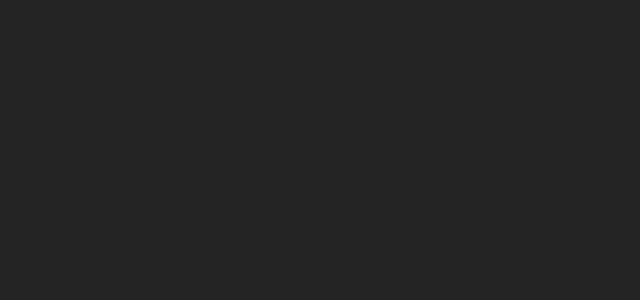
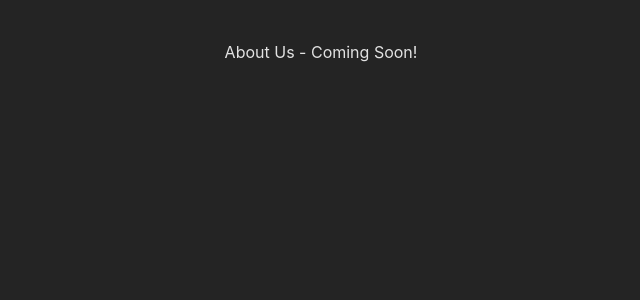
Before and after one commit to adisve/fullstack-project, a React (Vite) app in the folder client/: page /about-us in a window 1280 px wide. Before the commit this address had no page. Shown: the top 300 px of the page, without its empty margins (319-959 px from the left). Built offline with nearby package versions, Linux system fonts and the light colour scheme.

Commit message:
about-us route added and aboutUs folder setup

```diff
--- a/client/src/App.tsx
+++ b/client/src/App.tsx
@@ -1,4 +1,6 @@
 import { LandingPage } from './components/landingPage/LandingPage';
+import { AboutUsPage } from './components/aboutUsPage/AboutUsPage';
+
 import { Routes, Route } from 'react-router-dom';
 import { Container } from '@mui/material';
 
@@ -11,6 +13,7 @@ function App() {
                 <main>
                     <Routes>
                         <Route path="/" element={<LandingPage />} />
+                        <Route path="/about-us" element={<AboutUsPage />} />
                     </Routes>
                 </main>
             </Container>
--- /dev/null
+++ b/client/src/components/aboutUsPage/AboutUsPage.tsx
@@ -0,0 +1,3 @@
+export function AboutUsPage() {
+    return <div>About Us - Coming Soon!</div>;
+}
```
Also changed, not shown: client/src/components/aboutUsPage/AboutUsPage.css (added).
